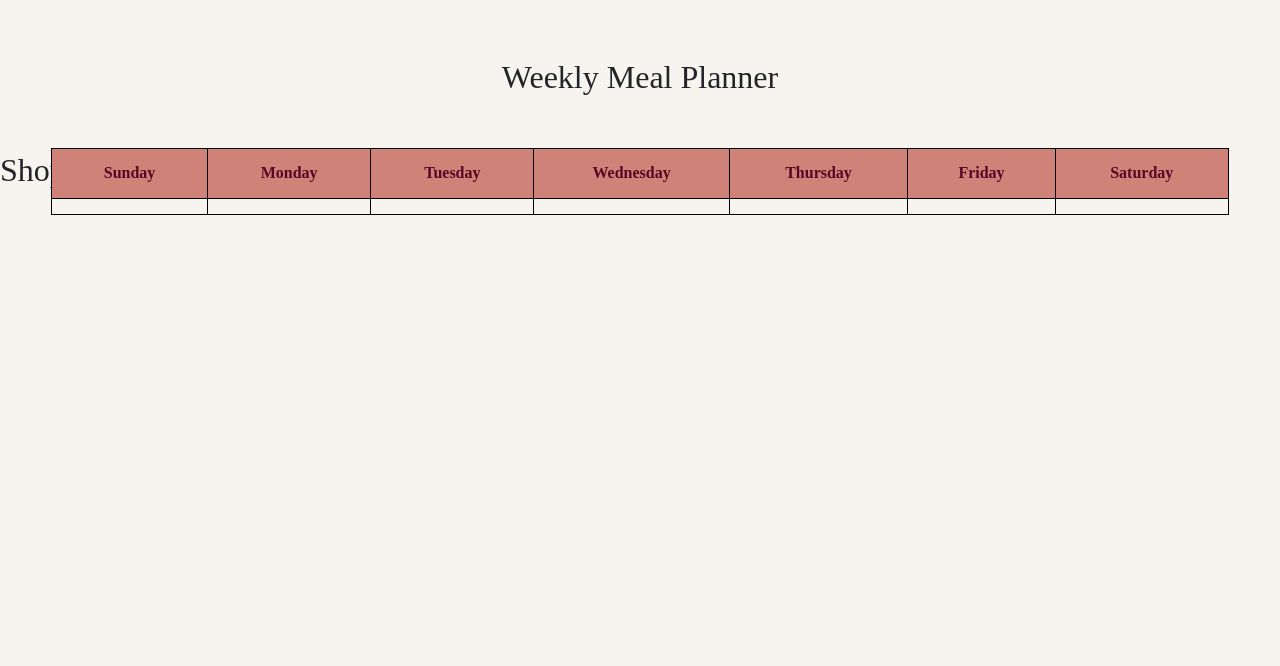
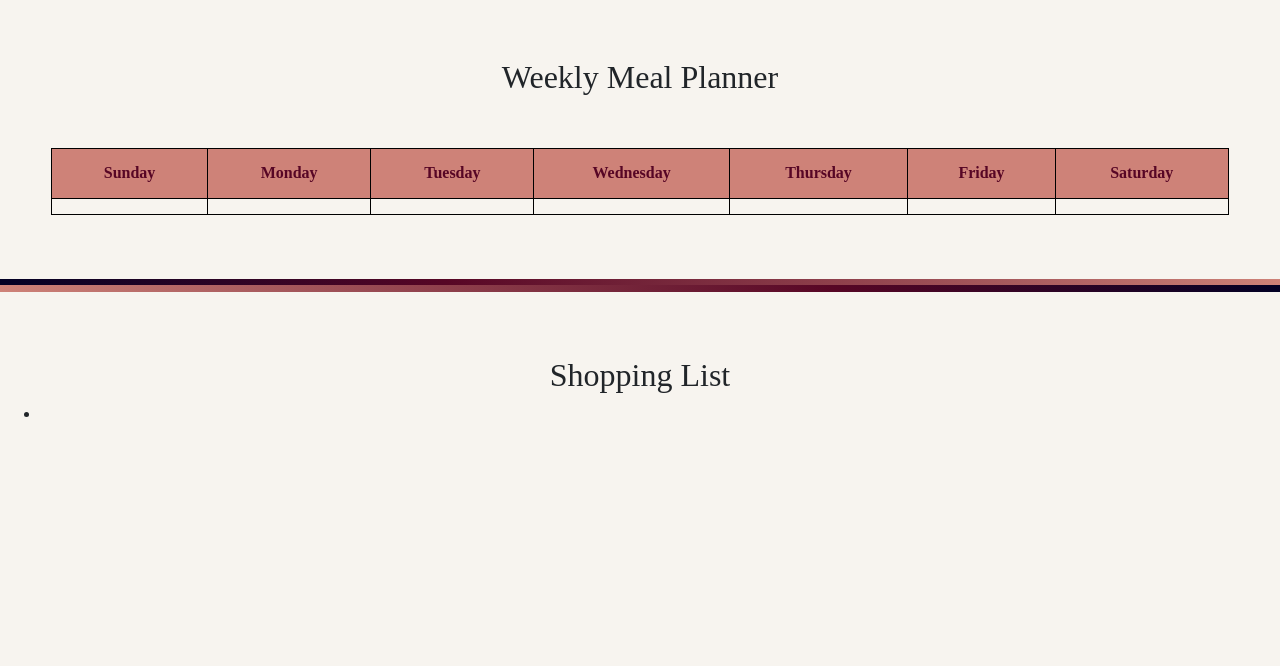
Before and after one commit to jzaia18/TheWegMenu, a Flask app: template thewegmenu/templates/calendar.html in a window 1280 px wide. Shown: the part 70-736 px from the top of the page. Run offline with Flask 2, Linux system fonts and the light colour scheme; the template is opened without the code that fills it, so the values that code supplies are empty; parts of the project's set-up code (start-up, migrations or seed data) failed here and were passed over; some libraries are stand-ins or nearby versions.

Commit message:
basic shopping list

```diff
--- a/thewegmenu/static/css/calendar.css
+++ b/thewegmenu/static/css/calendar.css
@@ -18,6 +18,7 @@
     width: 92%;
     margin-left: auto;
     margin-right: auto;
+    margin-bottom: 10vw;
 }
 
 #weekly-calendar th {
@@ -75,3 +76,28 @@
 #meal-plans input[type=submit]:hover {
     background-color: red;
 }
+
+/* SHOPPING LIST --------------------------------------*/
+
+#shopping-list {
+    position: relative;
+    text-align: center;
+    top: 5vw;
+}
+
+#shopping-list h2 {
+    margin-top: 0vw;
+}
+
+#list {
+    margin-left: auto;
+    margin-right: auto;
+}
+
+#list ul {
+
+}
+
+#list ul li {
+
+}
--- a/thewegmenu/templates/calendar.html
+++ b/thewegmenu/templates/calendar.html
@@ -45,8 +45,15 @@
   {% endif %}
 </div>
 
+<div class="divider-left"></div>
+<div class="divider-right"></div>
 <div id="shopping-list">
   <h2>Shopping List</h2>
+  <div id="list">
+    <ul>
+      <li></li>
+    </ul>
+  </div>
 </div>
 
 {% endblock %}
```
